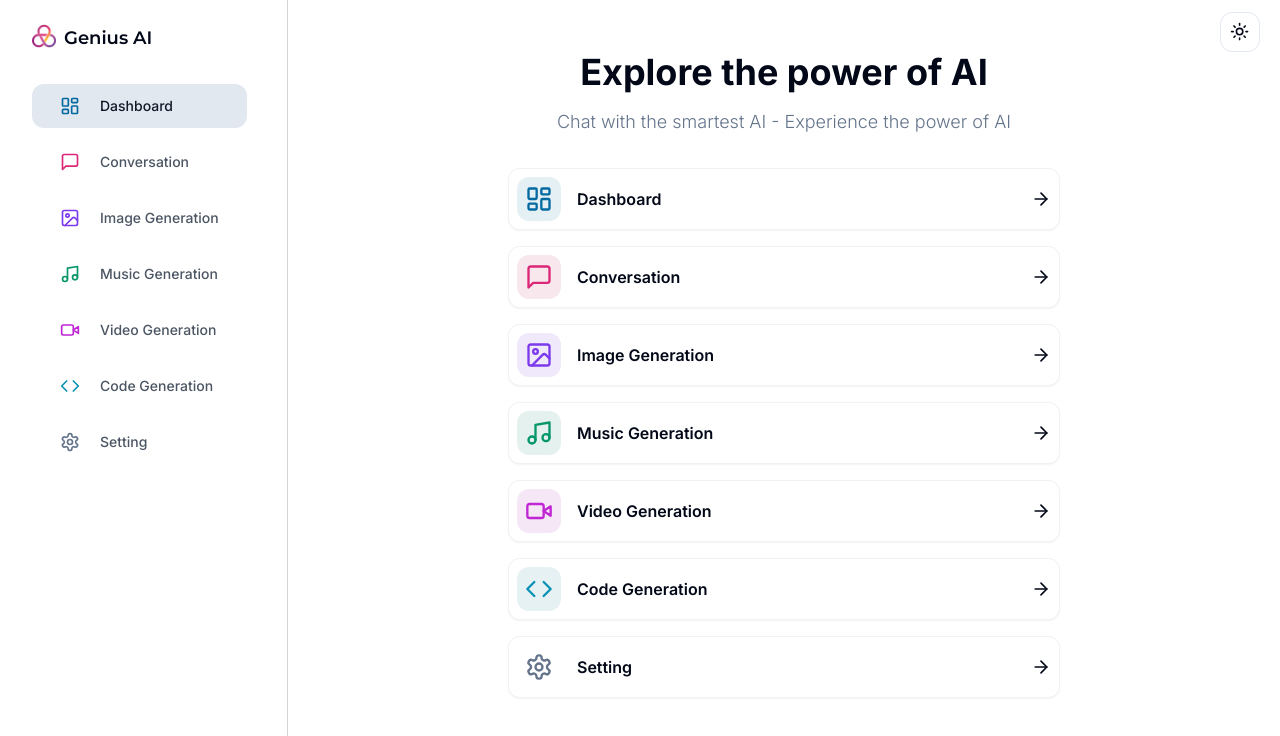
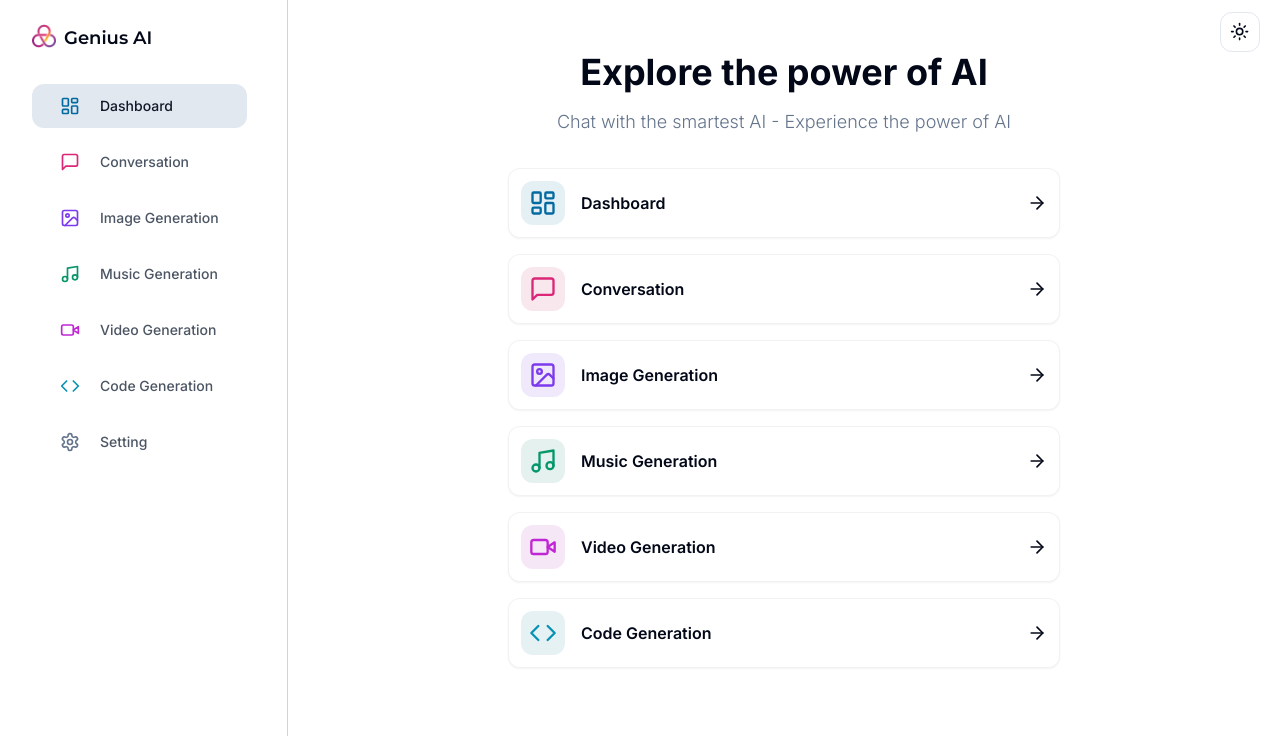
Before and after one commit to JazzsCo/genius-ai, a Next.js app: page /dashboard in a window 1280 px wide. Shown: the top 736 px of the page. Built offline with nearby package versions, Linux system fonts and the light colour scheme.

Commit message:
Code refactor dashboard page ui

```diff
--- a/src/app/(dashboard)/(routes)/dashboard/page.tsx
+++ b/src/app/(dashboard)/(routes)/dashboard/page.tsx
@@ -1,6 +1,8 @@
 "use client";
 
+import { useTheme } from "next-themes";
 import { ArrowRight } from "lucide-react";
+import { useEffect, useState } from "react";
 import { useRouter } from "next/navigation";
 
 import { cn } from "@/lib/utils";
@@ -8,7 +10,18 @@ import { routes } from "@/constant";
 import { Card } from "@/components/ui/card";
 
 export default function DashboardPage() {
+  const [isMounted, setIsMounted] = useState(false);
+
+  const theme = useTheme().theme;
   const router = useRouter();
+
+  useEffect(() => {
+    setIsMounted(true);
+  }, []);
+
+  if (!isMounted) {
+    return null;
+  }
 
   return (
     <>
@@ -22,14 +35,20 @@ export default function DashboardPage() {
       </div>
 
       <div className="px-5 md:px-20 lg:px-32 xl:px-52 space-y-4">
-        {routes.map((route) => (
+        {routes
+          .filter((route) => route.name !== "Setting")
+          .map((route) => (
             <Card
               key={route.href}
               onClick={() => router.push(route.href)}
-            className="p-2 border-black/5 dark:border-gray-900 flex items-center justify-between hover:shadow-md dark:hover:shadow-gray-900 transition cursor-pointer rounded-xl"
+              className="p-3 border-black/5 dark:border-gray-900 flex items-center justify-between hover:shadow-md dark:hover:shadow-gray-900 transition cursor-pointer rounded-xl"
             >
               <div className="flex items-center gap-x-4">
-              <div className={cn("p-2 w-fit rounded-xl", route.bgcolor)}>
+                <div
+                  className={`p-2 w-fit rounded-xl ${
+                    theme === "dark" ? route.darkbgcolor : route.bgcolor
+                  }`}
+                >
                   <route.icon className={cn("w-7 h-7", route.color)} />
                 </div>
                 <div className="font-semibold">{route.name}</div>
--- a/src/components/mobile-sidebar.tsx
+++ b/src/components/mobile-sidebar.tsx
@@ -13,7 +13,7 @@ const MobileSideBar = () => {
         <Button
           variant="outline"
           size="icon"
-          className="rounded-xl outline-none text-gray-600 dark:text-gray-300"
+          className="rounded-xl text-gray-600 dark:text-gray-300"
         >
           <MenuIcon />
         </Button>
--- a/src/components/theme-button.tsx
+++ b/src/components/theme-button.tsx
@@ -18,11 +18,7 @@ const ThemeButton = () => {
   return (
     <DropdownMenu>
       <DropdownMenuTrigger asChild>
-        <Button
-          variant="outline"
-          size="icon"
-          className="rounded-xl outline-none"
-        >
+        <Button variant="outline" size="icon" className="rounded-xl">
           <Sun className="h-[1.2rem] w-[1.2rem] rotate-0 scale-100 transition-all dark:-rotate-90 dark:scale-0" />
           <Moon className="absolute h-[1.2rem] w-[1.2rem] rotate-90 scale-0 transition-all dark:rotate-0 dark:scale-100" />
           <span className="sr-only">Toggle theme</span>
```
Lines whose indentation alone changed are shown as unchanged.
